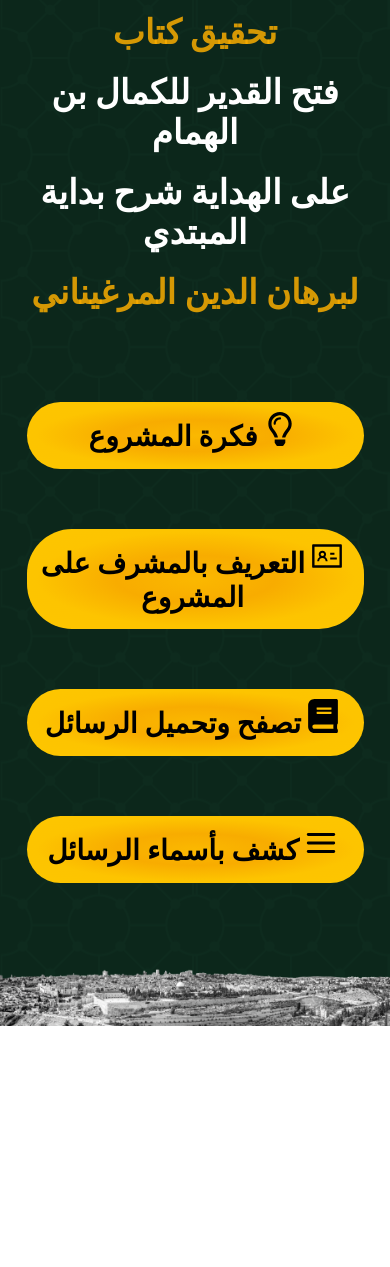
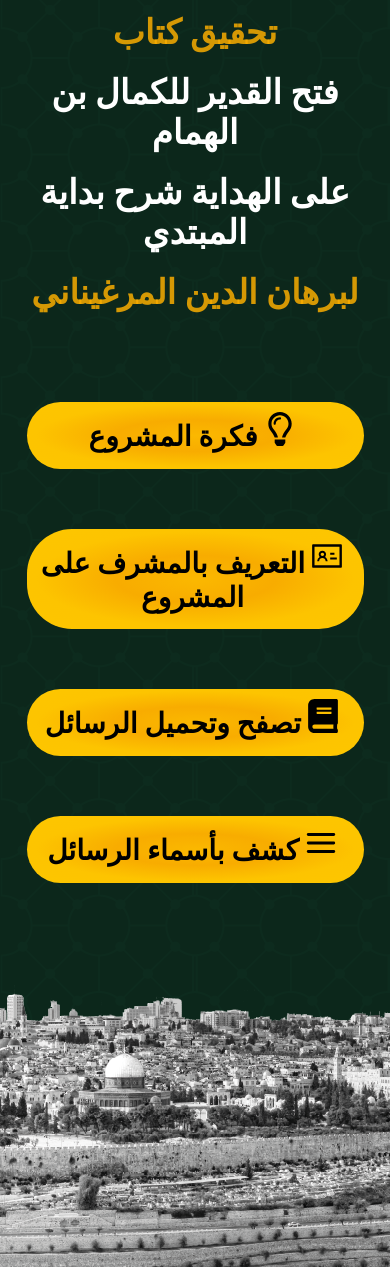
Before and after one commit to motaztamimi/resala, a React (Create React App) app: page / in a window 390 px wide. Before the commit the page ends 1026 px from the top, so only its background shows below. Built offline with nearby package versions, Linux system fonts and the light colour scheme.

Commit message:
fix buges

```diff
--- a/src/index.css
+++ b/src/index.css
@@ -96,7 +96,7 @@ body {
   }
   #imageHomepage {
 
-    width: 400px;
+
     min-height: auto;
   }
 }
--- a/src/styles/bookelemnt.css
+++ b/src/styles/bookelemnt.css
@@ -150,6 +150,7 @@ h5 {
   .eachpdf {
     width:75% ;
     margin-bottom: 5px;
+    font-size: 30px;
   }
   .searchInput{
     width: 80%;
```
